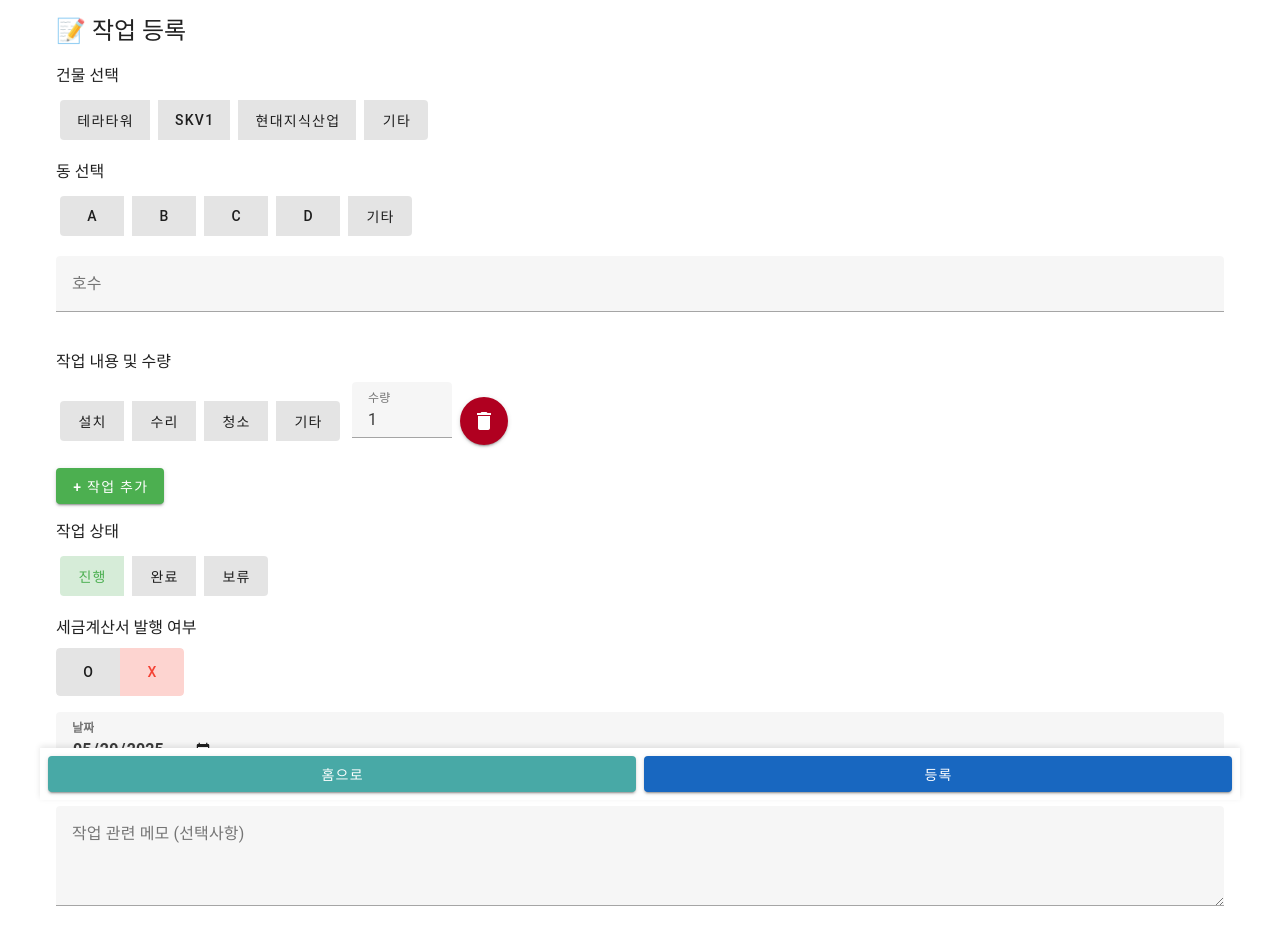
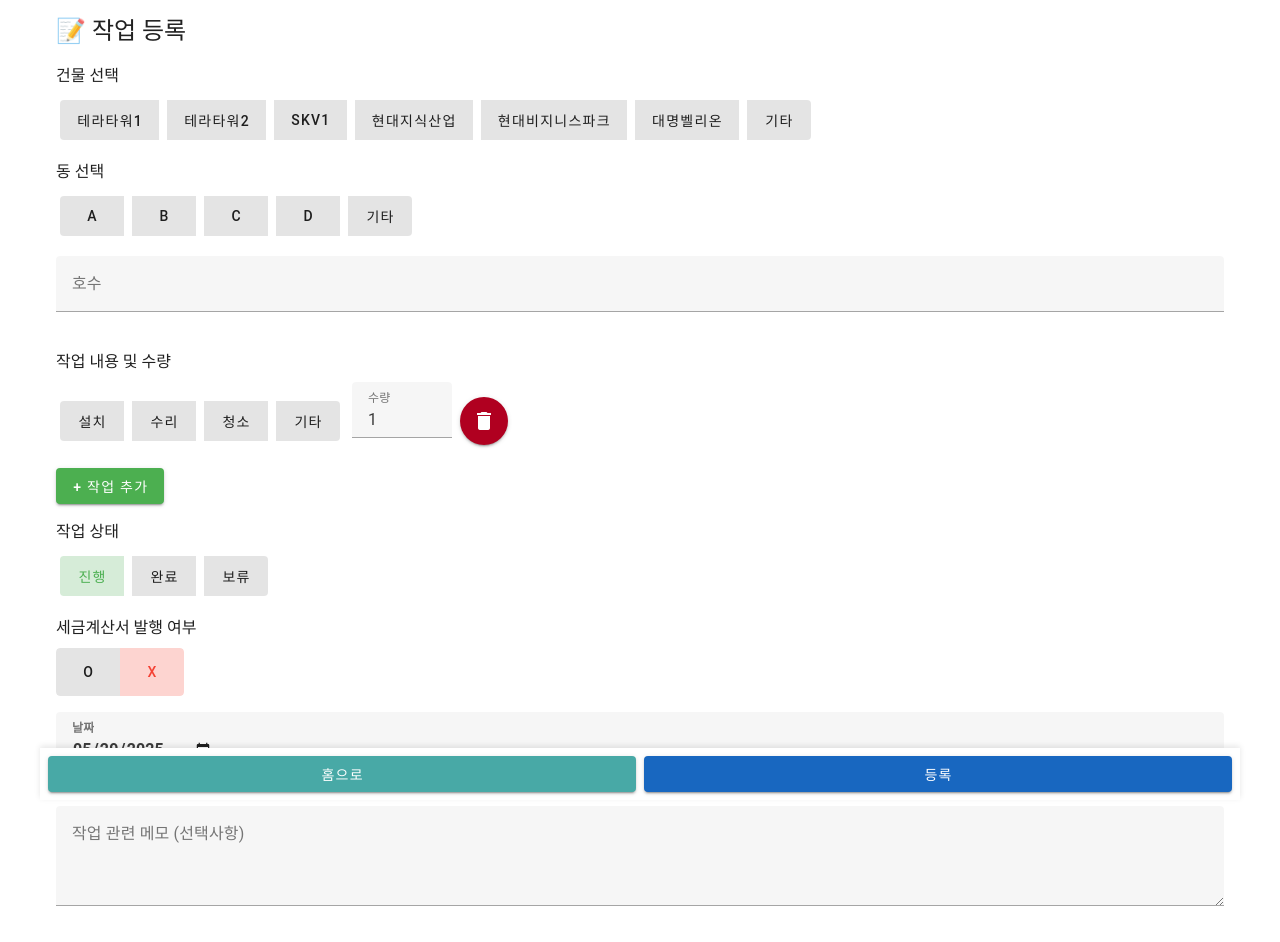
Before and after one commit to sojaehong/acwork, a Vue app: page /add in a window 1280 px wide. Shown: the top 942 px of the page. Built offline with nearby package versions, Linux system fonts and the light colour scheme; no server answers; sample sign-in values are in the browser's storage.

Commit message:
건물 선택지 추가

```diff
--- a/src/pages/EditSchedule.vue
+++ b/src/pages/EditSchedule.vue
@@ -114,7 +114,8 @@ import { doc, getDoc, updateDoc } from 'firebase/firestore'
 const router = useRouter()
 const route = useRoute()
 
-const buildings = ['테라타워', 'SKV1', '현대지식산업', '기타']
+const buildings = ['테라타워1','테라타워2', 'SKV1', '현대지식산업',
+'현대비지니스파크','대명벨리온', '기타']
 const units = ['A', 'B', 'C', 'D', '기타']
 const types = ['설치', '수리', '청소', '기타']
 const statuses = ['진행', '완료', '보류']
--- a/src/pages/ScheduleAdd.vue
+++ b/src/pages/ScheduleAdd.vue
@@ -104,7 +104,8 @@ import { collection, addDoc, serverTimestamp } from 'firebase/firestore'
 
 const router = useRouter()
 
-const buildings = ['테라타워', 'SKV1', '현대지식산업', '기타']
+const buildings = ['테라타워1','테라타워2', 'SKV1', '현대지식산업',
+'현대비지니스파크','대명벨리온', '기타']
 const units = ['A', 'B', 'C', 'D', '기타']
 const types = ['설치', '수리', '청소', '기타']
 const statuses = ['진행', '완료', '보류']
```
